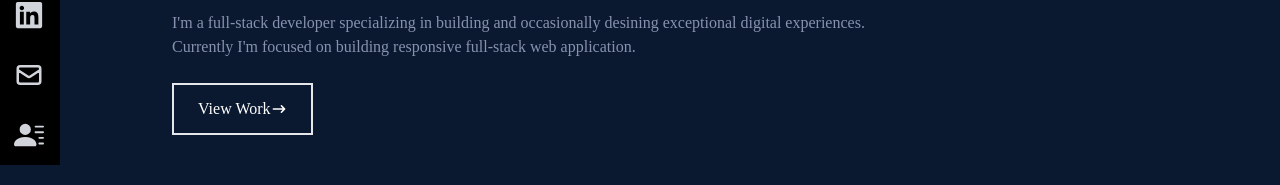
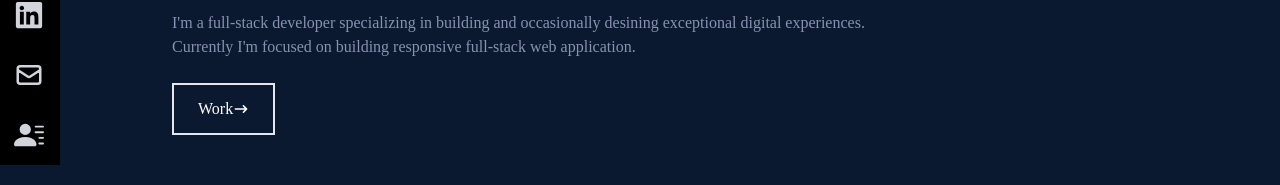
Before and after one commit to harshal34480/Portfolio-site, a React (Create React App) app: page / in a window 1280 px wide. Shown: the part 415-600 px from the top of the page. Built offline with nearby package versions, Linux system fonts and the light colour scheme.

Commit message:
add link

```diff
--- a/src/components/Home.jsx
+++ b/src/components/Home.jsx
@@ -1,5 +1,6 @@
 import React from "react";
 import { HiArrowNarrowRight } from "react-icons/hi";
+import { Link } from "react-router-dom";
 
 const Home = () => {
   return (
@@ -19,7 +20,7 @@
         </p>
         <div>
           <button className="text-white group border-2 px-6 py-3 my-2 flex items-center hover:bg-red-600 hover:border-red-600">
-            View Work
+            <Link to="/work">Work</Link>
             <span className="group-hover:rotate-90 duration-300">
               <HiArrowNarrowRight />
             </span>
```
